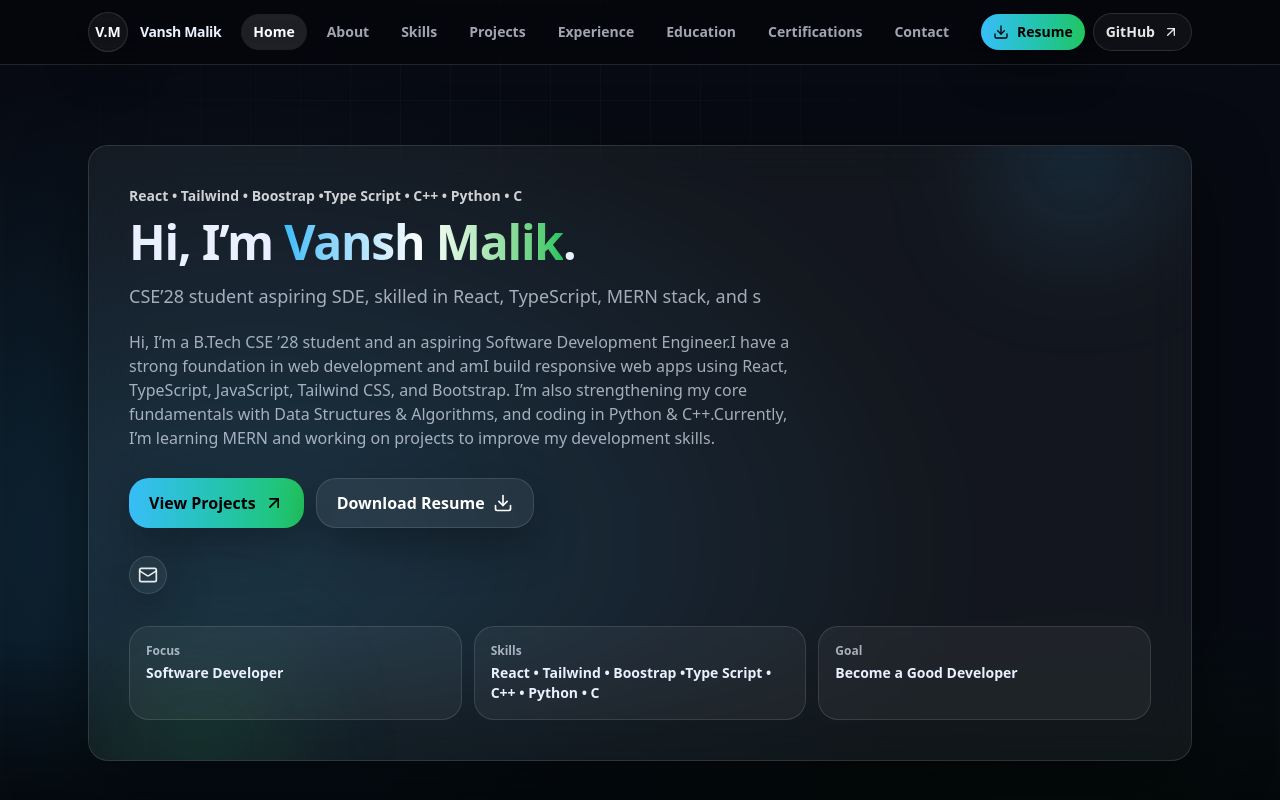
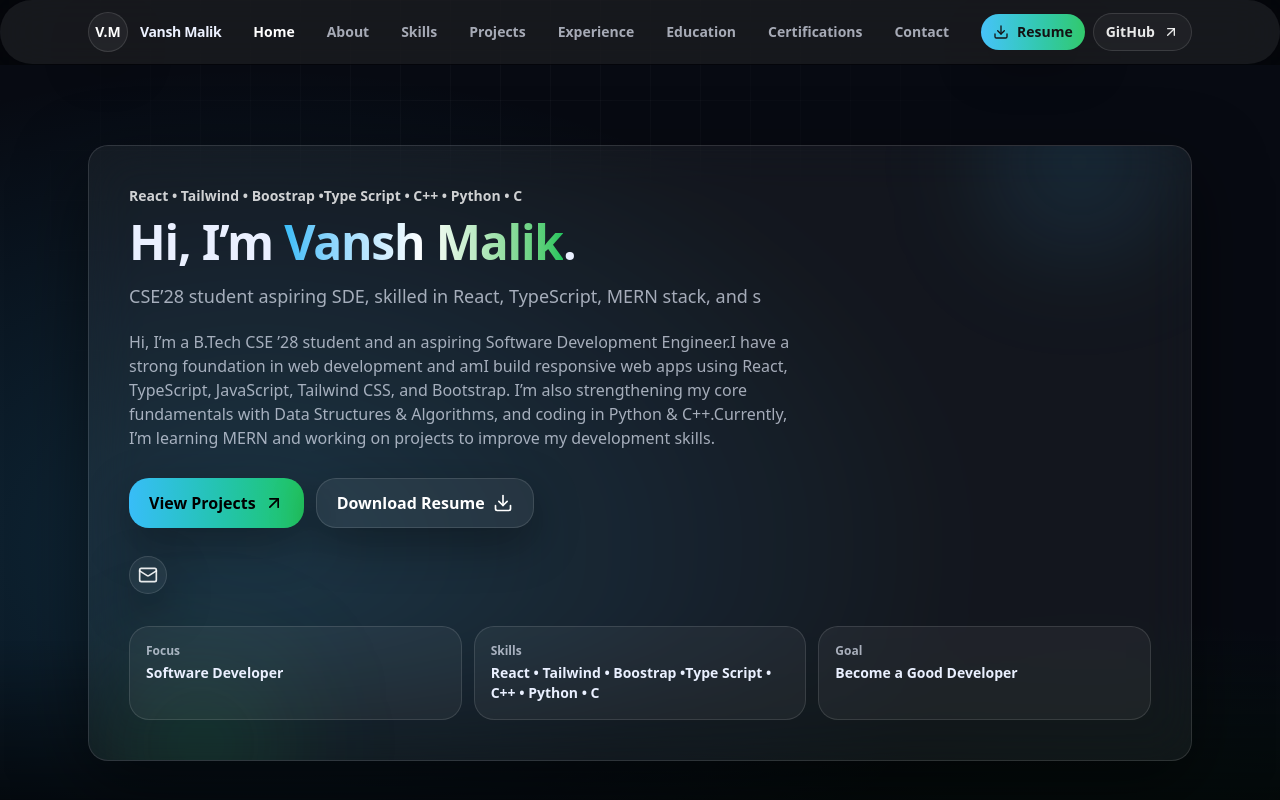
Before and after one commit to mrvanshmalik/myportfolio, a React (Vite) app: page / in a window 1280 px wide. Shown: the top 800 px of the page. Built offline with nearby package versions, Linux system fonts and the light colour scheme.

Commit message:
fixing bug

```diff
--- a/src/components/layout/Navbar.jsx
+++ b/src/components/layout/Navbar.jsx
@@ -6,7 +6,7 @@ import useReducedMotion from "../../hooks/useReducedMotion";
 import { cn } from "../../utils/cn";
 import { ease } from "../../utils/motion";
 import Container from "./Container";
-import Button from "../ui/Button";
+import Button from "../ui/Button"; // buttons-->look
 import { seo } from "../../app/seo";
 
 const NAV = [
@@ -23,10 +23,7 @@ const NAV = [
 export default function Navbar() {
   const reduced = useReducedMotion();
   const [open, setOpen] = useState(false);
-  const active = useScrollSpy(
-    NAV.map((n) => n.id),
-
-  );
+  const active = useScrollSpy(NAV.map((e) => e.id));
 
   const items = useMemo(() => NAV, []);
 
@@ -41,14 +38,14 @@ export default function Navbar() {
 
   const go = (id) => {
     setOpen(false);
-    const el = document.getElementById(id);
+    const el = document.getElementById(`${id}`);
     if (!el) return;
     el.scrollIntoView({ behavior: "smooth", block: "start" });
   };
 
   return (
     <header className="sticky top-0 z-50">
-      <div className="border-b border-base-border bg-black/30 backdrop-blur-xl">
+      <div className="border-b border-base-border/0 bg-black/40 backdrop-blur-xl">
         <Container className="py-3">
           <div className="flex items-center justify-between gap-3">
             {/* Brand */}
@@ -57,7 +54,7 @@ export default function Navbar() {
               className="group flex items-center gap-3"
             >
               <div className="grid h-10 w-10 place-items-center rounded-xl2 border border-base-border bg-white/5 shadow-soft">
-                <span className="text-sm font-extrabold text-white">V.M</span>
+                <span className="text-sm font-bold text-white">V.M</span>
               </div>
               <div className="text-left">
                 <div className="text-sm font-bold tracking-tight">
@@ -77,10 +74,28 @@ export default function Navbar() {
                     className={cn(
                       "rounded-full px-3 py-2 text-sm font-semibold transition",
                       "hover:bg-white/6",
-                      isActive ? "bg-white/10 text-white" : "text-base-muted",
+                      isActive
+                        ? " text-white "
+                        : "text-base-muted",
                     )}
                   >
-                    {it.label}
+                    <AnimatePresence>
+                      {isActive && (
+                        <motion.span
+                          layoutId="active-pill"
+                          className="absolute inset-0 rounded-full bg-white/15"
+                          initial={{ opacity: 0 }}
+                          animate={{ opacity: 0.5 }}
+                          exit={{ opacity: 0 }}
+                          transition={{
+                            type: "spring",
+                            stiffness: 500,
+                            damping: 40,
+                          }}
+                        />
+                      )}
+                    </AnimatePresence>
+                    <span className="relative z-10">{it.label}</span>
                   </button>
                 );
               })}
@@ -124,7 +139,6 @@ export default function Navbar() {
         </Container>
       </div>
 
-      {/* Mobile overlay drawer */}
       <AnimatePresence>
         {open && (
           <>
--- a/src/hooks/useScrollSpy.js
+++ b/src/hooks/useScrollSpy.js
@@ -22,8 +22,10 @@ export default function useScrollSpy(sectionIds = []) {
       },
       {
         root: null,
-        threshold: [0.2, 0.35, 0.5],
-        rootMargin: "-15% 0px -65% 0px",
+        threshold: [0, 0.05, 0.1, 0.2],
+        rootMargin: `-90px 0px 0% 0px`,
+
+
       }
     );
 
--- a/src/sections/Contact.jsx
+++ b/src/sections/Contact.jsx
@@ -58,6 +58,7 @@ export default function Contact() {
       id="contact"
       title="Contact"
       subtitle="Quick links — email, GitHub, LinkedIn + resume."
+      className="scroll-mt-24 pb-24"
     >
       <motion.div
         initial="hidden"
```
